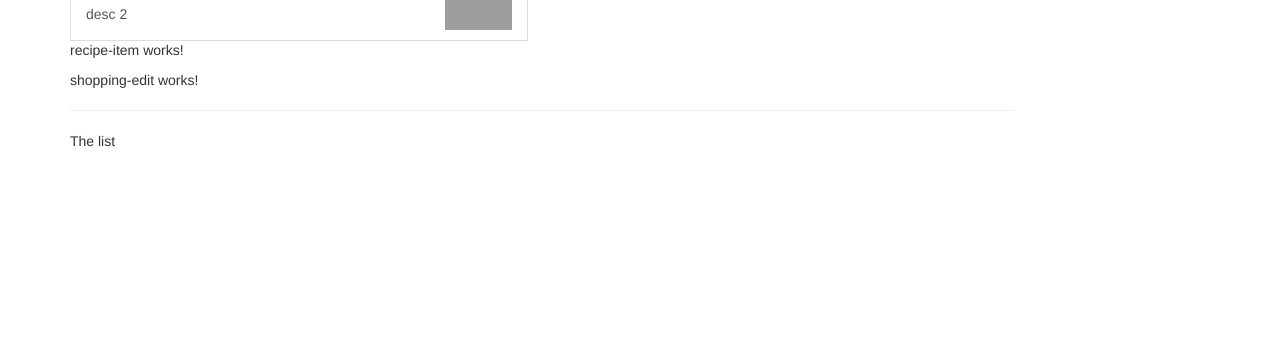
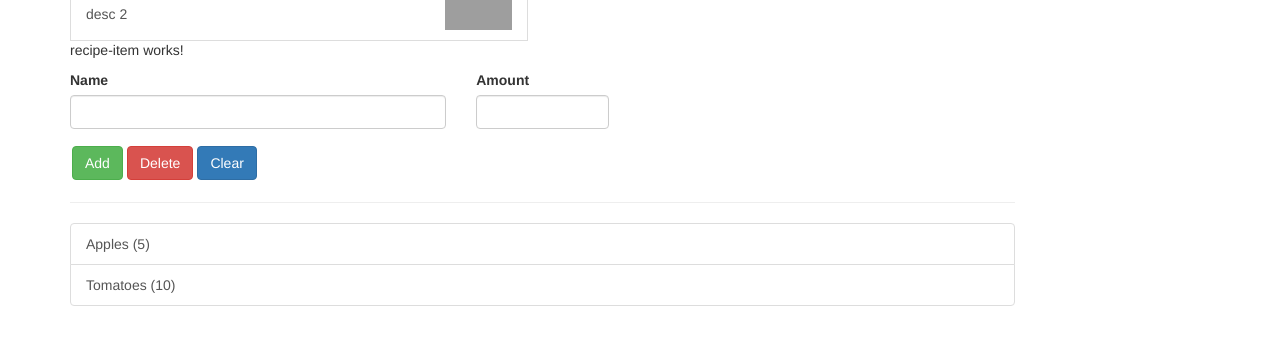
Before and after one commit to RobertoIto/RecipeBook, an Angular app: page / in a window 1280 px wide. Shown: the part 249-594 px from the top of the page. Built offline with nearby package versions, Linux system fonts and the light colour scheme; grey boxes are pictures that could not be loaded.

Commit message:
57 Finished the basic UI

```diff
--- a/src/app/shopping-list/shopping-edit/shopping-edit.component.css
+++ b/src/app/shopping-list/shopping-edit/shopping-edit.component.css
@@ -0,0 +1,3 @@
+button {
+  margin: 2px;
+}
--- a/src/app/shopping-list/shopping-edit/shopping-edit.component.html
+++ b/src/app/shopping-list/shopping-edit/shopping-edit.component.html
@@ -1,3 +1,23 @@
-<p>
-  shopping-edit works!
-</p>
+<div class="row">
+  <div class="col-xs-12">
+    <form>
+      <div class="row">
+        <div class="col-sm-5 form-group">
+          <label for="name">Name</label>
+          <input type="text" id="name" class="form-control">
+        </div>
+        <div class="col-sm-2 form-group">
+          <label for="amount">Amount</label>
+          <input type="number" id="amount" class="form-control">
+        </div>
+      </div>
+      <div class="row">
+        <div class="col-xs-12">
+          <button class="btn btn-success" type="submit">Add</button>
+          <button class="btn btn-danger" type="button">Delete</button>
+          <button class="btn btn-primary" type="button">Clear</button>
+        </div>
+      </div>
+    </form>
+  </div>
+</div>
--- a/src/app/shopping-list/shopping-list.component.html
+++ b/src/app/shopping-list/shopping-list.component.html
@@ -1,9 +1,15 @@
 <div class="row">
   <div class="col-xs-10">
-    <app-shopping-edit>
-
-    </app-shopping-edit>
+    <app-shopping-edit></app-shopping-edit>
     <hr>
-    <p>The list</p>
+    <ul class="list-group">
+      <a
+        class="list-group-item"
+        style="cursor: pointer"
+        *ngFor='let ingr of ingredients'
+      >
+        {{ ingr.name }} ({{ ingr.amount }})
+      </a>
+    </ul>
   </div>
 </div>
--- a/src/app/shopping-list/shopping-list.component.ts
+++ b/src/app/shopping-list/shopping-list.component.ts
@@ -1,4 +1,6 @@
 import { Component, OnInit } from '@angular/core';
+
+import { Ingredient } from '../shared/ingredient.model';
 
 @Component({
   selector: 'app-shopping-list',
@@ -6,6 +8,10 @@
   styleUrls: ['./shopping-list.component.css']
 })
 export class ShoppingListComponent implements OnInit {
+  ingredients: Ingredient[] = [
+    new Ingredient('Apples', 5),
+    new Ingredient('Tomatoes', 10)
+  ];
 
   constructor() { }
 
```
Also changed, not shown: src/app/shared/ingredient.model.ts (added, +16 -0 lines).
